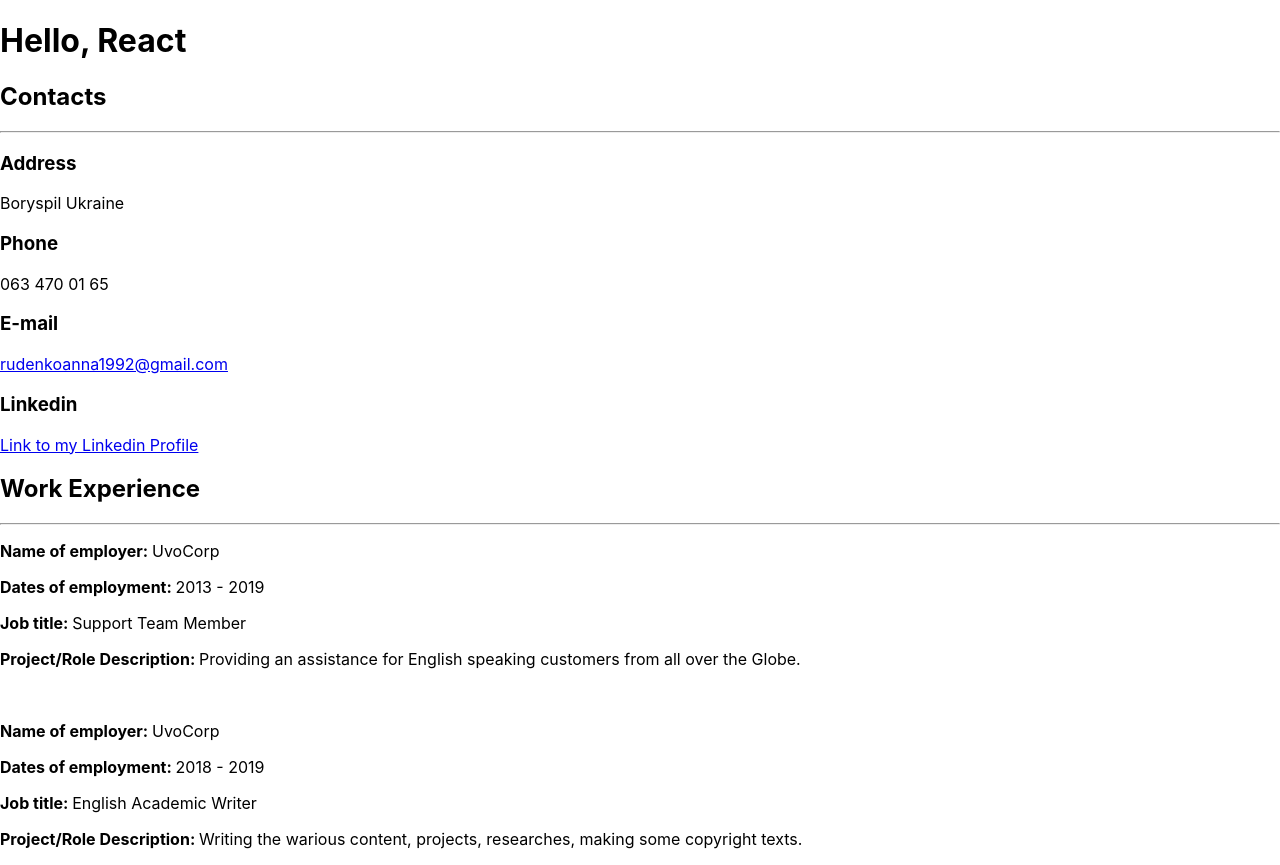
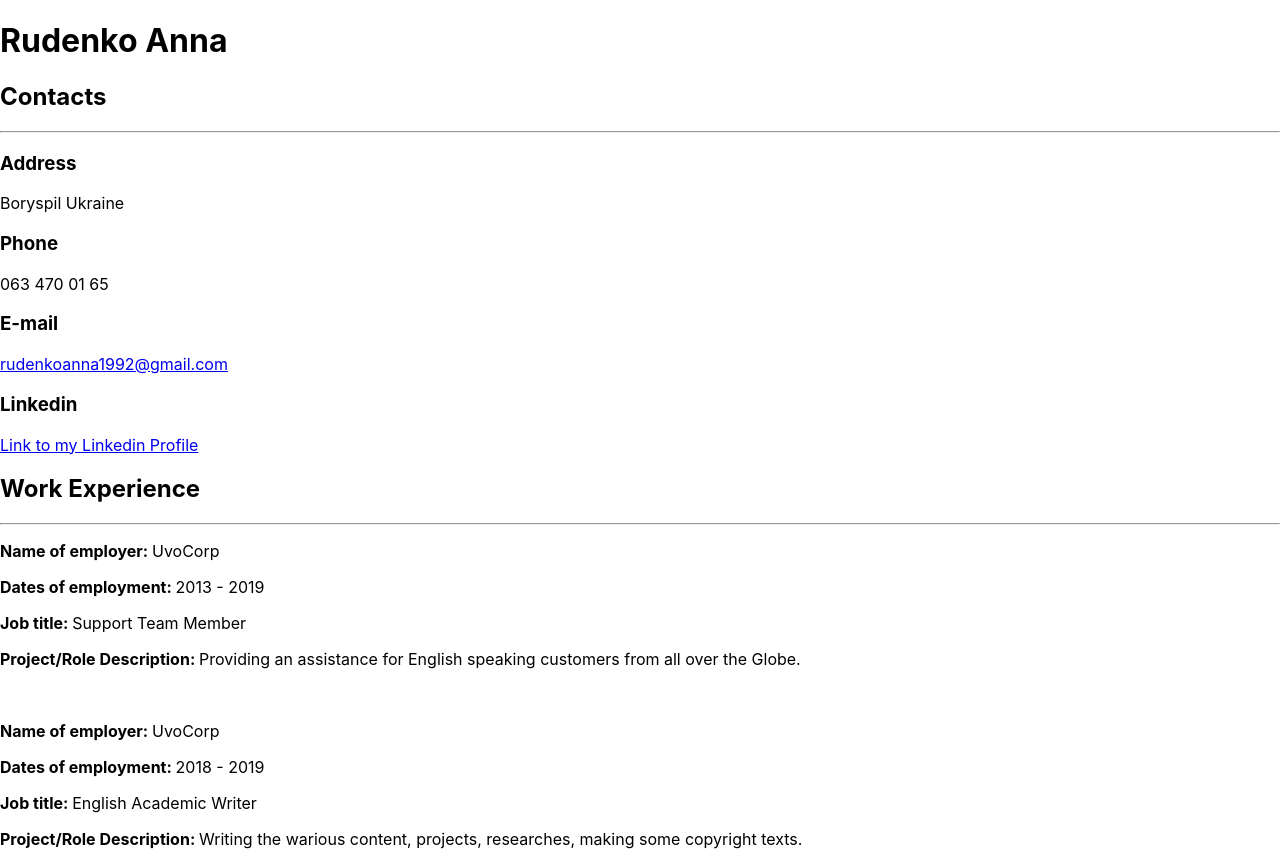
Before and after one commit to RudenkoAnna/Reactless37-, a React (Create React App) app in the folder my_cv/: page / in a window 1280 px wide. Built offline with nearby package versions, Linux system fonts and the light colour scheme.

Commit message:
updated h1

```diff
--- a/my_cv/src/App.js
+++ b/my_cv/src/App.js
@@ -6,7 +6,7 @@ import Experience from "./components/Experience";
 function App() {
   return (
     <div id="basic" className="contact-info">
-      <h1>Hello, React</h1>
+      <h1>Rudenko Anna</h1>
       <Contacts />
       <Experience />
     </div>
```
